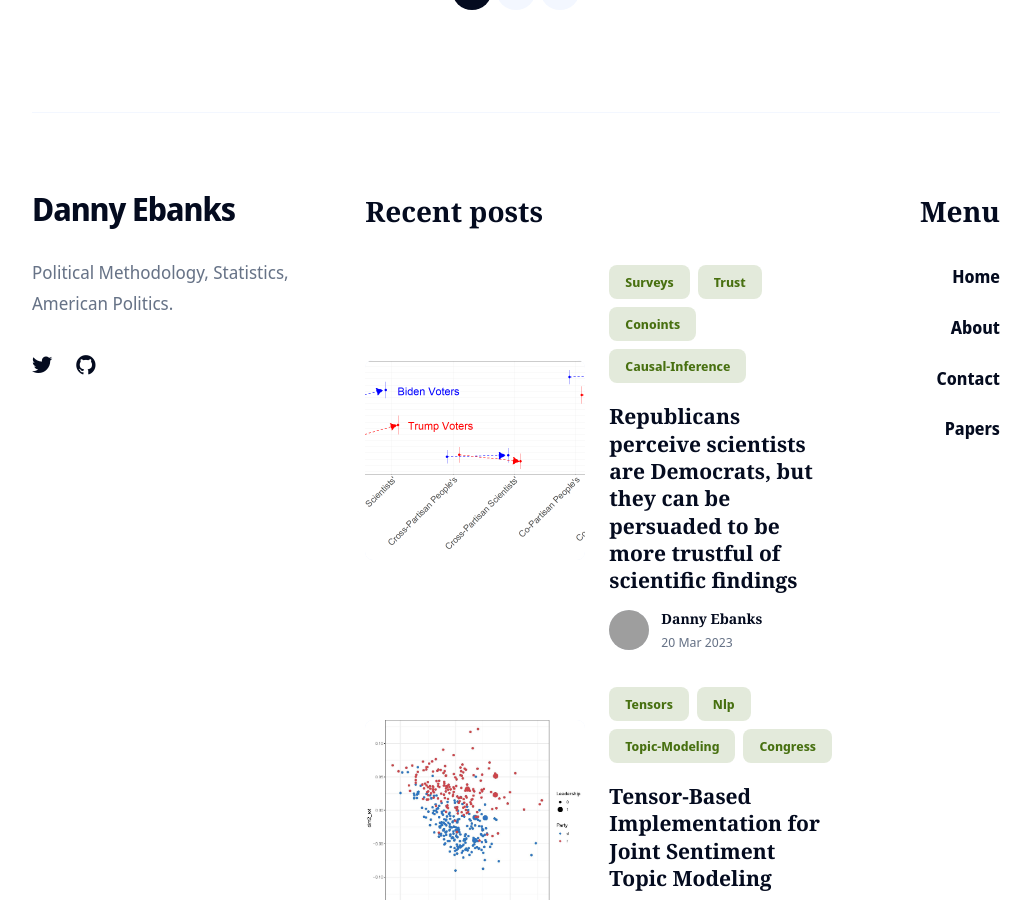
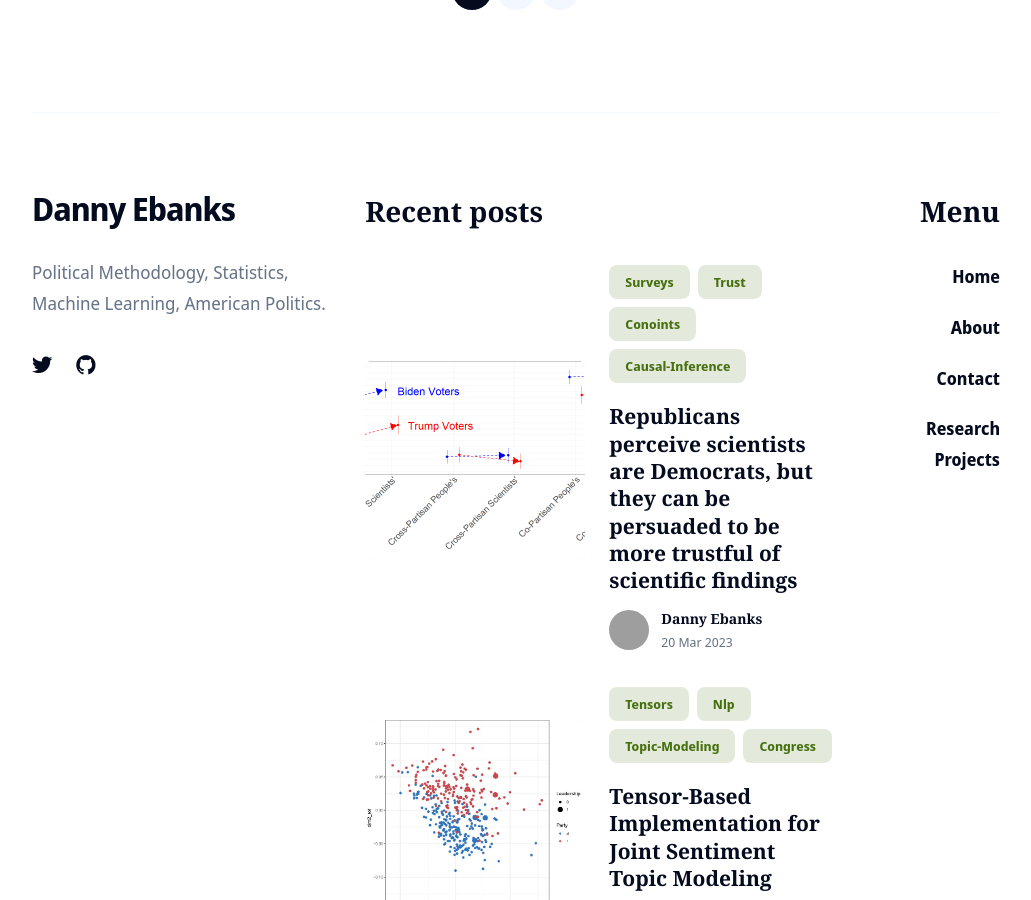
Before and after one commit to danielEbanks/danielEbanks.github.io, a Jekyll site: the page built from ResearchProjects/index.html, in a window 1280 px wide and 900 px high, scrolled down 2776 px. Shown: the whole window, without its empty margins (124-1155 px from the left). Built offline with Jekyll 4.4.1, drawn with Linux system fonts in a browser that asks for light colours; nearby versions of some CDN libraries; the list of posts is cut into pages by our own code; grey boxes are pictures that could not be loaded.

Commit message:
update paginator

```diff
--- a/ResearchProjects/index.html
+++ b/ResearchProjects/index.html
@@ -26,7 +26,7 @@
 <div class="container animate">
   <div class="row">
     {% if site.posts.size > 0 %}
-      {% for post in paginator.posts offset:0 %}
+      {% for post in paginator.posts offset:0 limit:9%}
         {% include article.html %}
       {% endfor %}
     {% endif %}
--- a/_data/settings.yml
+++ b/_data/settings.yml
@@ -96,7 +96,7 @@
 
 #-------------------------------
 # Footer Settings
-footer__description: Political Methodology, Statistics, American Politics.
+footer__description: Political Methodology, Statistics, Machine Learning, American Politics.
 
 
 
@@ -119,8 +119,8 @@
       url: '/about/'
     - title: 'Contact'
       url: '/contact/'
-    - title: 'Papers'
-      url: '/WorkingPapers/'
+    - title: 'Research Projects'
+      url: '/ResearchProjects/'
 
 
 
```
